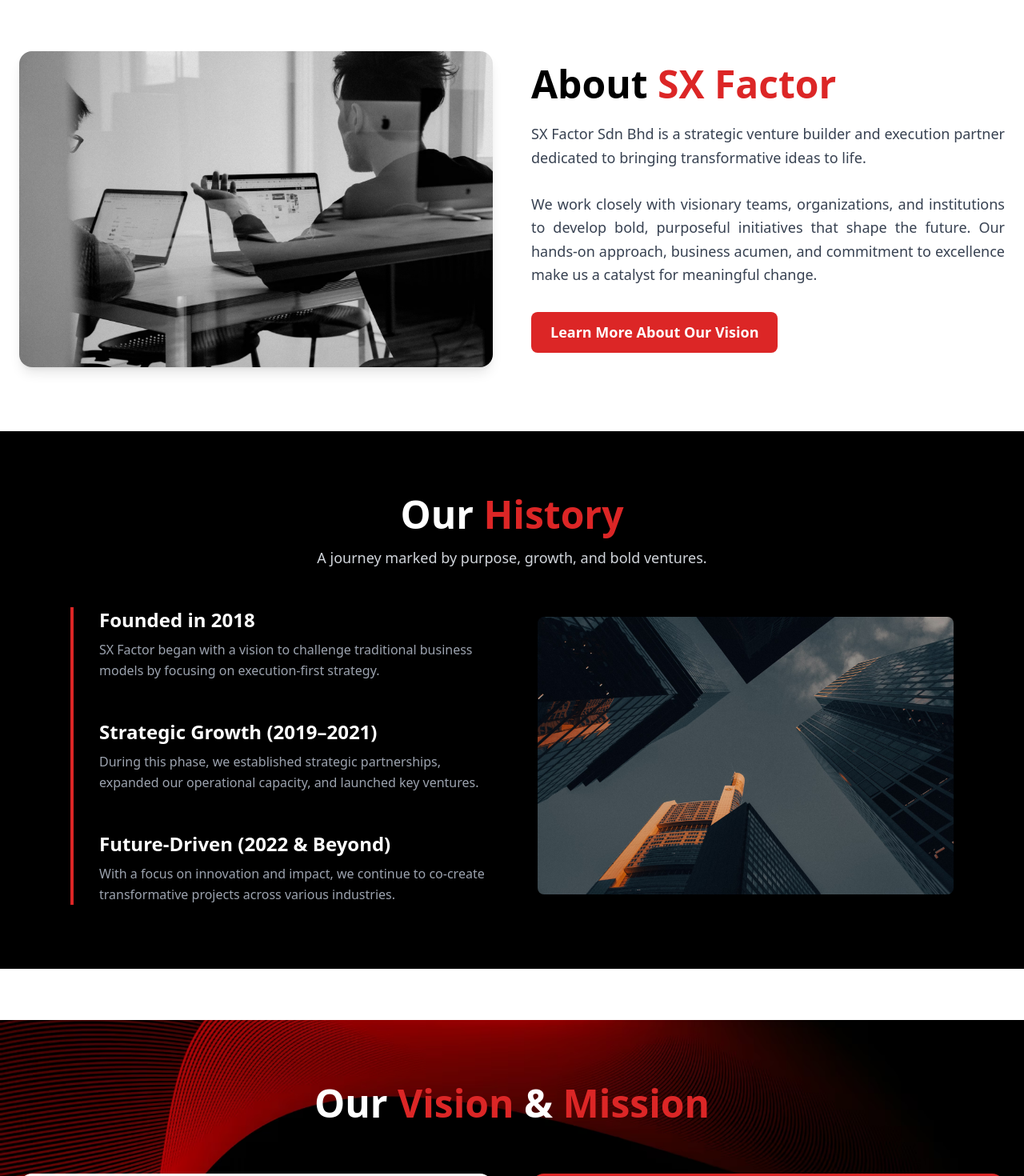
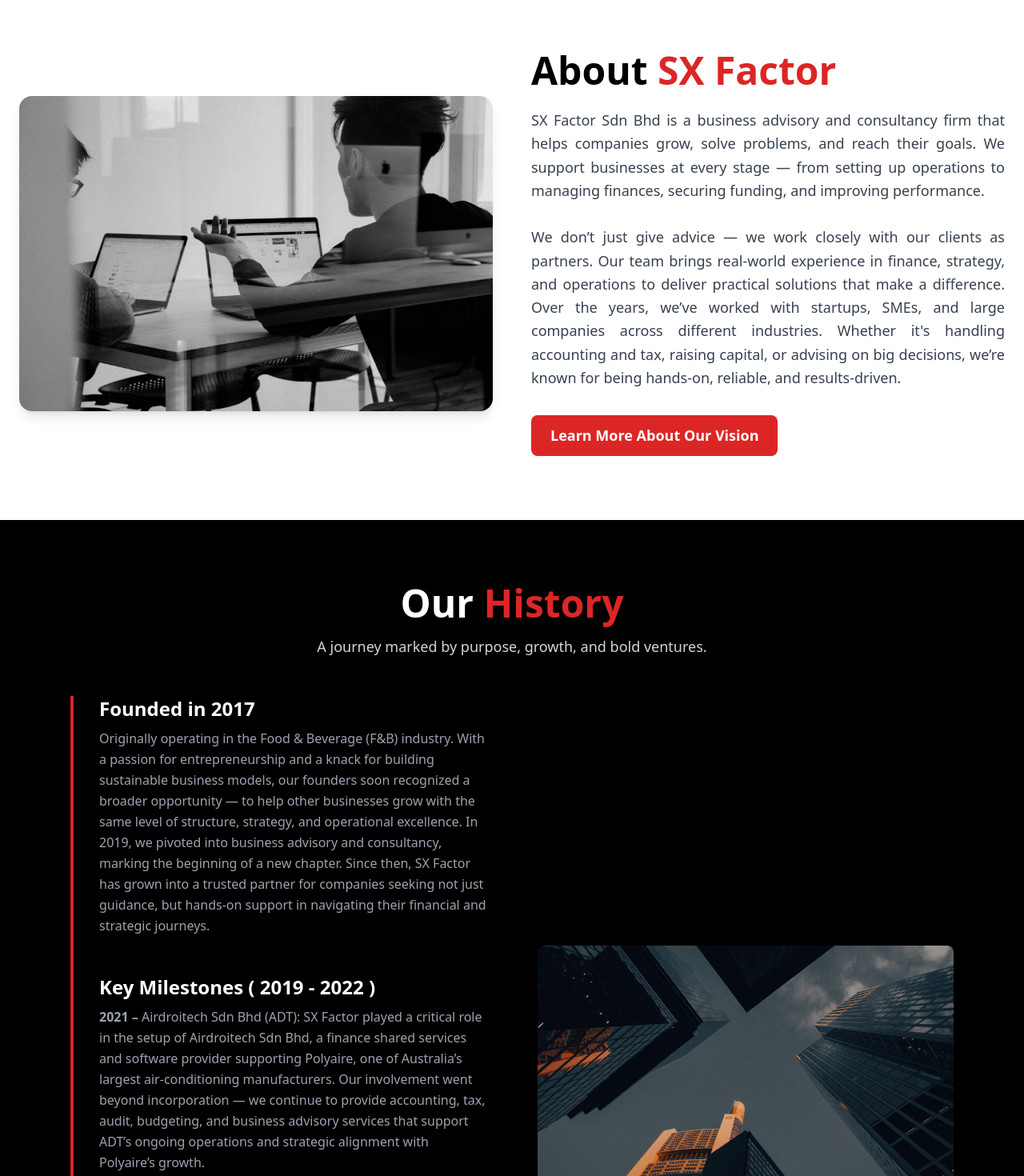
Before and after one commit to FriesKnight/SX-Factor-Website, a React (Vite) app: page /about-us in a window 1280 px wide. Shown: the part 880-2350 px from the top of the page at 80% size. Built offline with nearby package versions, Linux system fonts and the light colour scheme.

Commit message:
Updated Text

```diff
--- a/src/Pages/AboutUs.jsx
+++ b/src/Pages/AboutUs.jsx
@@ -14,7 +14,6 @@
       {/* === ABOUT US SECTION === */}
       <section id="about" className="bg-white py-20">
         <div className="max-w-7xl mx-auto px-6 grid md:grid-cols-2 gap-12 items-center">
-
           {/* Left: Image */}
           <motion.div
             initial={{ opacity: 0, x: -50 }}
@@ -40,10 +39,20 @@
               About <span className="text-red-600">SX Factor</span>
             </h2>
             <p className="text-gray-700 text-lg leading-relaxed text-justify">
-              SX Factor Sdn Bhd is a strategic venture builder and execution partner dedicated to bringing transformative ideas to life.
-              <br /><br />
-              We work closely with visionary teams, organizations, and institutions to develop bold, purposeful initiatives that shape the future.
-              Our hands-on approach, business acumen, and commitment to excellence make us a catalyst for meaningful change.
+              SX Factor Sdn Bhd is a business advisory and consultancy firm that
+              helps companies grow, solve problems, and reach their goals. We
+              support businesses at every stage — from setting up operations to
+              managing finances, securing funding, and improving performance.
+              <br />
+              <br />
+              We don’t just give advice — we work closely with our clients as
+              partners. Our team brings real-world experience in finance,
+              strategy, and operations to deliver practical solutions that make
+              a difference. Over the years, we’ve worked with startups, SMEs,
+              and large companies across different industries. Whether it's
+              handling accounting and tax, raising capital, or advising on big
+              decisions, we’re known for being hands-on, reliable, and
+              results-driven.
             </p>
 
             <div className="mt-8">
@@ -59,7 +68,10 @@
       </section>
 
       {/* === OUR HISTORY SECTION === */}
-      <section id="history" className="relative bg-black text-white py-20 overflow-hidden z-10">
+      <section
+        id="history"
+        className="relative bg-black text-white py-20 overflow-hidden z-10"
+      >
         <div className="max-w-6xl mx-auto px-6">
           <div className="text-center mb-12">
             <h2 className="text-4xl md:text-5xl font-extrabold text-white">
@@ -72,7 +84,6 @@
 
           {/* Flex container for timeline and image */}
           <div className="flex flex-col md:flex-row items-center md:space-x-16 space-y-12 md:space-y-0">
-
             {/* Timeline on the left */}
             <motion.div
               className="flex-1"
@@ -83,23 +94,56 @@
             >
               <div className="border-l-4 border-red-600 pl-8 space-y-12">
                 <div>
-                  <h3 className="text-2xl font-semibold text-white">Founded in 2018</h3>
+                  <h3 className="text-2xl font-semibold text-white">
+                    Founded in 2017
+                  </h3>
                   <p className="text-gray-400 mt-2 leading-relaxed">
-                    SX Factor began with a vision to challenge traditional business models by focusing on execution-first strategy.
+                    Originally operating in the Food & Beverage (F&B) industry.
+                    With a passion for entrepreneurship and a knack for building
+                    sustainable business models, our founders soon recognized a
+                    broader opportunity — to help other businesses grow with the
+                    same level of structure, strategy, and operational
+                    excellence. In 2019, we pivoted into business advisory and
+                    consultancy, marking the beginning of a new chapter. Since
+                    then, SX Factor has grown into a trusted partner for
+                    companies seeking not just guidance, but hands-on support in
+                    navigating their financial and strategic journeys.
                   </p>
                 </div>
 
                 <div>
-                  <h3 className="text-2xl font-semibold text-white">Strategic Growth (2019–2021)</h3>
+                  <h3 className="text-2xl font-semibold text-white">
+                    Key Milestones ( 2019 - 2022 )
+                  </h3>
                   <p className="text-gray-400 mt-2 leading-relaxed">
-                    During this phase, we established strategic partnerships, expanded our operational capacity, and launched key ventures.
+                    <strong>2021 –</strong> Airdroitech Sdn Bhd (ADT): SX Factor
+                    played a critical role in the setup of Airdroitech Sdn Bhd,
+                    a finance shared services and software provider supporting
+                    Polyaire, one of Australia’s largest air-conditioning
+                    manufacturers. Our involvement went beyond incorporation —
+                    we continue to provide accounting, tax, audit, budgeting,
+                    and business advisory services that support ADT’s ongoing
+                    operations and strategic alignment with Polyaire’s growth.{" "}
+                    <br />
+                    <br />
+                    <strong>2022 –</strong> Vantage Energy Group: Appointed to
+                    provide CFO services for Vantage, SX Factor led initiatives
+                    in fundraising, loan restructuring, project financing, and
+                    overall strategic business advisory. Acting as group CFO, we
+                    were instrumental in helping the business navigate complex
+                    transactions and secure critical infrastructure projects.
                   </p>
                 </div>
 
                 <div>
-                  <h3 className="text-2xl font-semibold text-white">Future-Driven (2022 & Beyond)</h3>
+                  <h3 className="text-2xl font-semibold text-white">
+                    Future-Driven (2022 & Beyond)
+                  </h3>
                   <p className="text-gray-400 mt-2 leading-relaxed">
-                    With a focus on innovation and impact, we continue to co-create transformative projects across various industries.
+                    Today, our journey from F&B roots to full-scale business
+                    advisory reflects our adaptive mindset and entrepreneurial
+                    DNA. We continue to evolve alongside our clients — building,
+                    transforming, and scaling businesses that are built to last.
                   </p>
                 </div>
               </div>
@@ -126,11 +170,18 @@
       {/* === VISION & MISSION SECTION === */}
       <section className="relative bg-black text-white py-20 mt-16 overflow-hidden z-0">
         {/* Background image with blur */}
-        <div className="absolute inset-0 bg-cover bg-center backdrop-blur-lg" style={{ backgroundImage: `url(${Swirl})`,backgroundColor: 'rgba(0, 0, 0, 0.8)' }}></div>
+        <div
+          className="absolute inset-0 bg-cover bg-center backdrop-blur-lg"
+          style={{
+            backgroundImage: `url(${Swirl})`,
+            backgroundColor: "rgba(0, 0, 0, 0.8)",
+          }}
+        ></div>
 
         <div className="relative max-w-7xl mx-auto px-6 z-10">
           <h2 className="text-4xl md:text-5xl font-extrabold text-white text-center mb-16">
-            Our <span className="text-red-600">Vision</span> & <span className="text-red-600">Mission</span>
+            Our <span className="text-red-600">Vision</span> &{" "}
+            <span className="text-red-600">Mission</span>
           </h2>
 
           <div className="grid md:grid-cols-2 gap-12 items-stretch">
@@ -150,7 +201,12 @@
                   <h3 className="text-2xl font-semibold">Our Vision</h3>
                 </div>
                 <p className="text-gray-800 text-justify leading-relaxed">
-                  To be a driving force behind innovative and high-impact initiatives that shape industries and improve lives. We envision a future where strategic thinking, purposeful collaboration, and bold execution come together to create lasting impact through smart execution and strategic alignment.
+                  To be a driving force behind innovative and high-impact
+                  initiatives that shape industries and improve lives. We
+                  envision a future where strategic thinking, purposeful
+                  collaboration, and bold execution come together to create
+                  lasting impact through smart execution and strategic
+                  alignment.
                 </p>
               </div>
             </motion.div>
@@ -171,9 +227,18 @@
                   <h3 className="text-2xl font-semibold">Our Mission</h3>
                 </div>
                 <p className="text-white text-justify leading-relaxed">
-                  SX Factor exists to enable and empower strategic ventures by acting as a hands-on partner in ideation, development, and execution. We collaborate with like-minded organizations and institutions to co-create businesses, infrastructure, and solutions that address real-world needs and unlock new opportunities.
-                  <br /><br />
-                  Through a blend of strategic foresight, operational excellence, and a deep understanding of market dynamics, we bring together people, capital, and ideas to build what’s up next.
+                  SX Factor exists to enable and empower strategic ventures by
+                  acting as a hands-on partner in ideation, development, and
+                  execution. We collaborate with like-minded organizations and
+                  institutions to co-create businesses, infrastructure, and
+                  solutions that address real-world needs and unlock new
+                  opportunities.
+                  <br />
+                  <br />
+                  Through a blend of strategic foresight, operational
+                  excellence, and a deep understanding of market dynamics, we
+                  bring together people, capital, and ideas to build what’s up
+                  next.
                 </p>
               </div>
             </motion.div>
```
